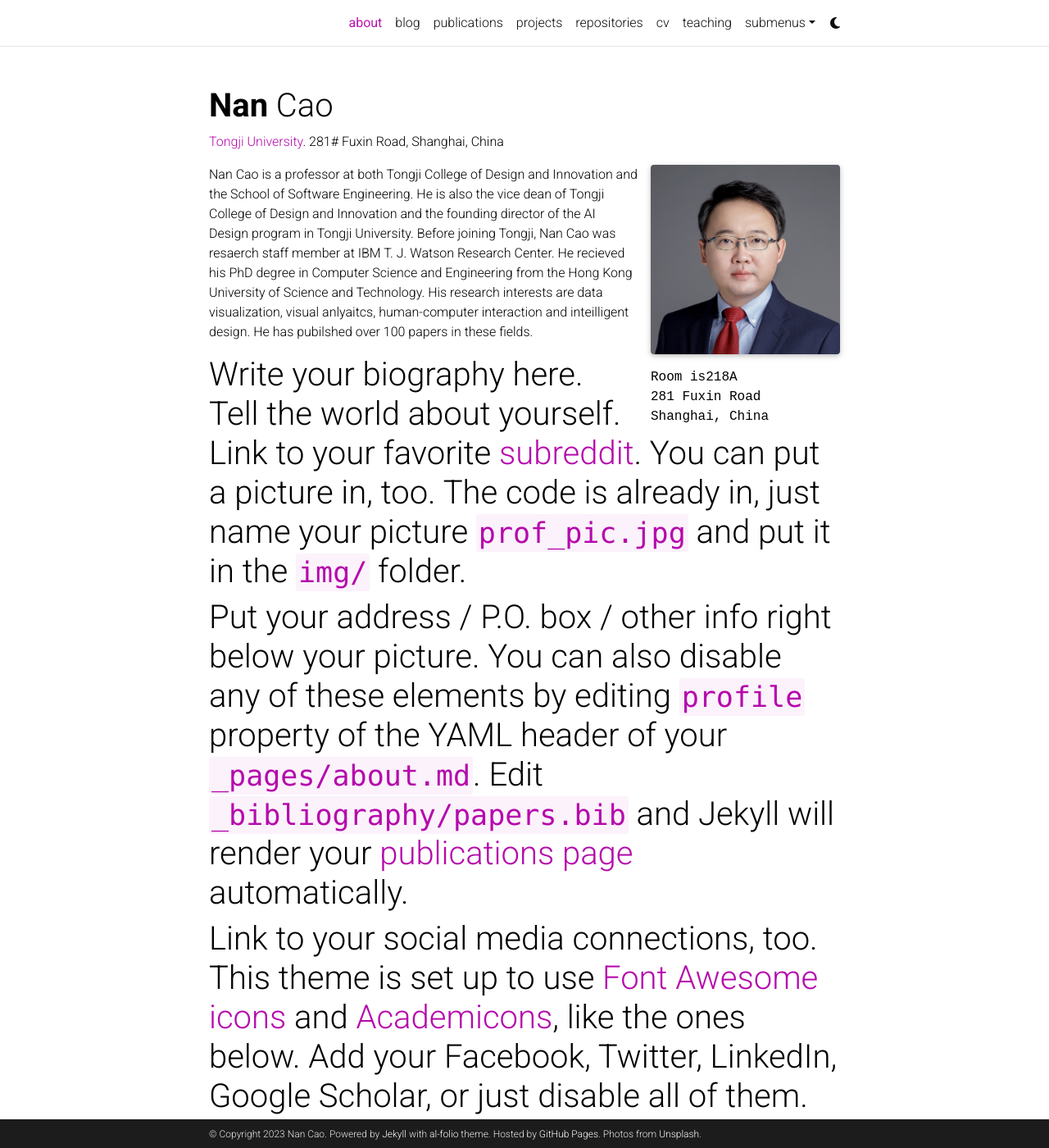
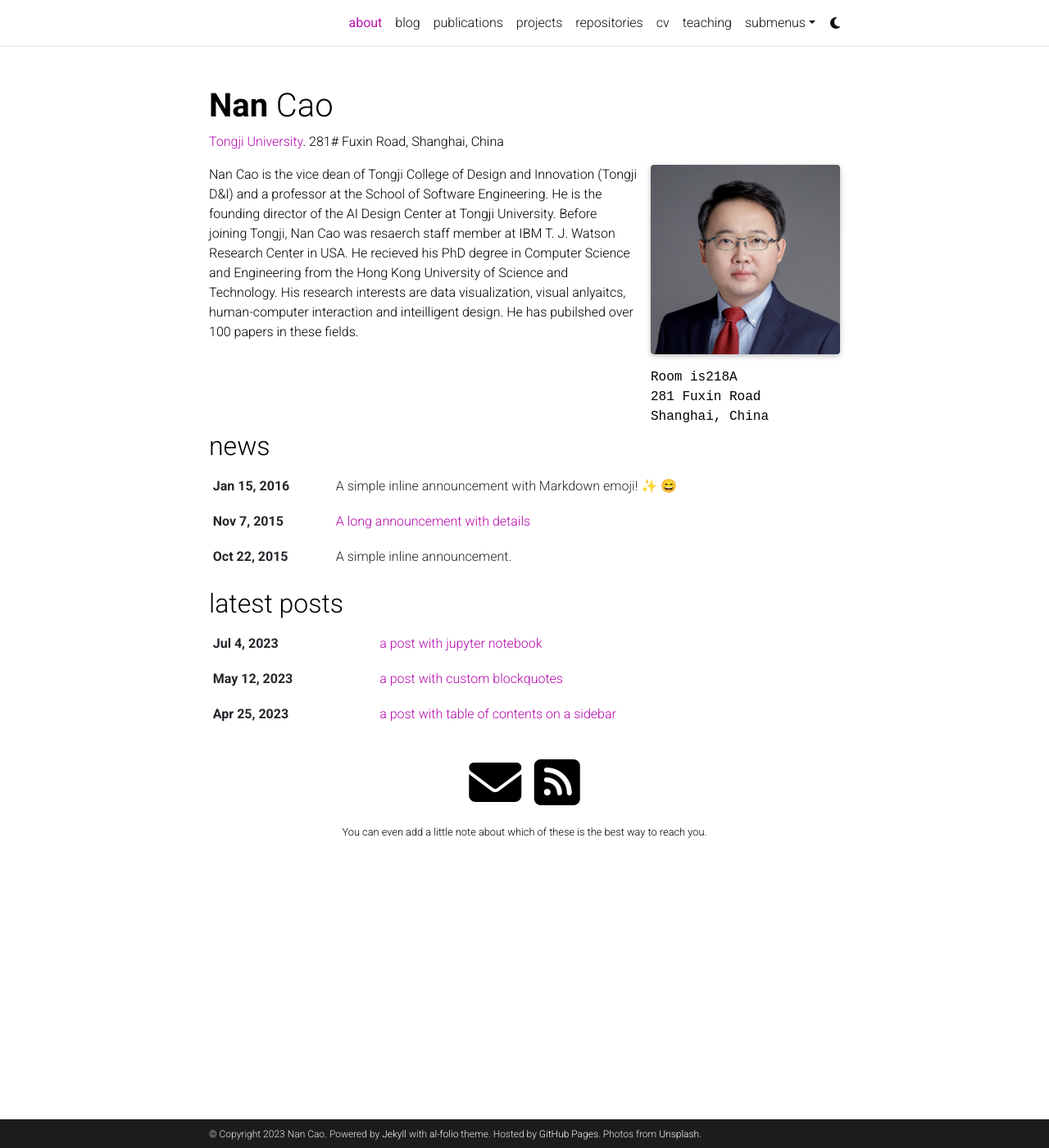
Before and after one commit to nancao/nancao.github.io, a Jekyll site: the page built from _pages/about.md, in a window 1280 px wide and 1400 px high. Shown: the whole window at 82% size. Built offline with Jekyll 4.4.1, drawn with Linux system fonts in a browser that asks for light colours; full-size pictures stand in for the smaller copies a plugin makes; emoji names are drawn with the system emoji font; comment, search, counter and statistics services are not loaded; a style sheet for code colours, icons or effects is not loaded.

Commit message:
update profile

```diff
--- a/_pages/about.md
+++ b/_pages/about.md
@@ -18,11 +18,4 @@
 selected_papers: false # includes a list of papers marked as "selected={true}"
 social: true  # includes social icons at the bottom of the page
 ---
-Nan Cao is a professor at both Tongji College of Design and Innovation and the School of Software Engineering. He is also the vice dean of Tongji College of Design and Innovation and the founding director of the AI Design program in Tongji University. Before joining Tongji, Nan Cao was resaerch staff member at IBM T. J. Watson Research Center. He recieved his PhD degree in Computer Science and Engineering from the Hong Kong University of Science and Technology. His research interests are data visualization, visual anlyaitcs, human-computer interaction and inteilligent design. He has pubilshed over 100 papers in these fields.
-
-
-# Write your biography here. Tell the world about yourself. Link to your favorite [subreddit](http://reddit.com). You can put a picture in, too. The code is already in, just name your picture `prof_pic.jpg` and put it in the `img/` folder.
-
-# Put your address / P.O. box / other info right below your picture. You can also disable any of these elements by editing `profile` property of the YAML header of your `_pages/about.md`. Edit `_bibliography/papers.bib` and Jekyll will render your [publications page](/al-folio/publications/) automatically.
-
-# Link to your social media connections, too. This theme is set up to use [Font Awesome icons](http://fortawesome.github.io/Font-Awesome/) and [Academicons](https://jpswalsh.github.io/academicons/), like the ones below. Add your Facebook, Twitter, LinkedIn, Google Scholar, or just disable all of them.
+Nan Cao is the vice dean of Tongji College of Design and Innovation (Tongji D&I) and a professor at the School of Software Engineering. He is the founding director of the AI Design Center at Tongji University. Before joining Tongji, Nan Cao was resaerch staff member at IBM T. J. Watson Research Center in USA. He recieved his PhD degree in Computer Science and Engineering from the Hong Kong University of Science and Technology. His research interests are data visualization, visual anlyaitcs, human-computer interaction and inteilligent design. He has pubilshed over 100 papers in these fields.
```
